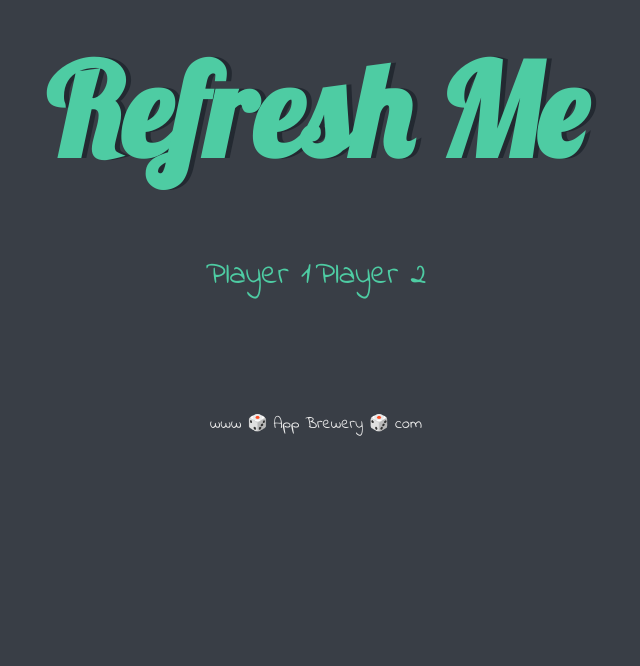
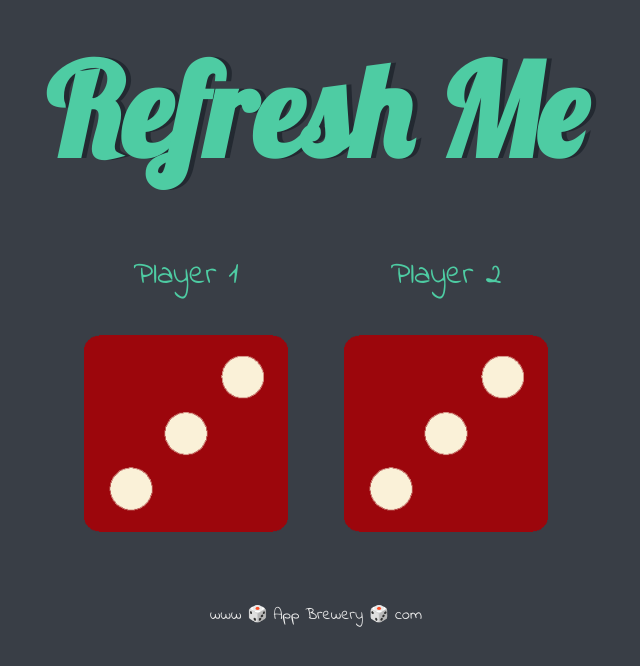
Before and after one commit to TeoNogueira/The-Complete-2022-Web-Development-Bootcamp, a plain HTML site: page Dicee Challenge II/dicee.html in a window 1280 px wide. Shown: the whole page, without its empty margins (324-964 px from the left). Drawn offline with Linux system fonts and the light colour scheme.

Commit message:
I got it! I got it! I got it!

```diff
--- a/Dicee Challenge II/dicee.html
+++ b/Dicee Challenge II/dicee.html
@@ -14,12 +14,12 @@
 
       <div class="dice">
         <p>Player 1</p>
-        <img class="img1" src="">
+        <img class="img1" >
       </div>
 
       <div class="dice">
         <p>Player 2</p>
-        <img class="img2" src="">
+        <img class="img2" >
       </div>
 
     </div>
@@ -30,4 +30,6 @@
   <footer>
     www 🎲 App Brewery 🎲 com
   </footer>
+
+  <script src="./dicee.js"></script>
 </html>
--- /dev/null
+++ b/Dicee Challenge II/dicee.js
@@ -0,0 +1,38 @@
+let  img1 = document.querySelector('.img1');
+let  img2 = document.querySelector('.img2');
+
+let links = ['./images/dice1.png', './images/dice2.png', './images/dice3.png', './images/dice4.png', './images/dice5.png', './images/dice6.png']
+
+
+
+function random1() {
+
+    const numberLinks = links.length
+    const randomLinks = Math.floor(Math.random() * numberLinks);
+
+    const randomExecute = links[randomLinks]
+
+    img1.setAttribute('src', `${randomExecute}`)
+
+}
+
+
+function random() {
+
+    const numbL = links.length
+    const randomL = Math.floor(Math.random() * numbL);
+
+    const randomE = links[randomL]
+
+        img2.setAttribute('src', `${randomE}`)
+
+
+}
+
+
+setInterval(() => {
+    random1()
+ random()
+
+
+},500)
```
Also changed, not shown: Intermediate Javascript/buyng_lunch_random_names.js (renamed from Intermediate Javascript/buyng_lunch.js).
